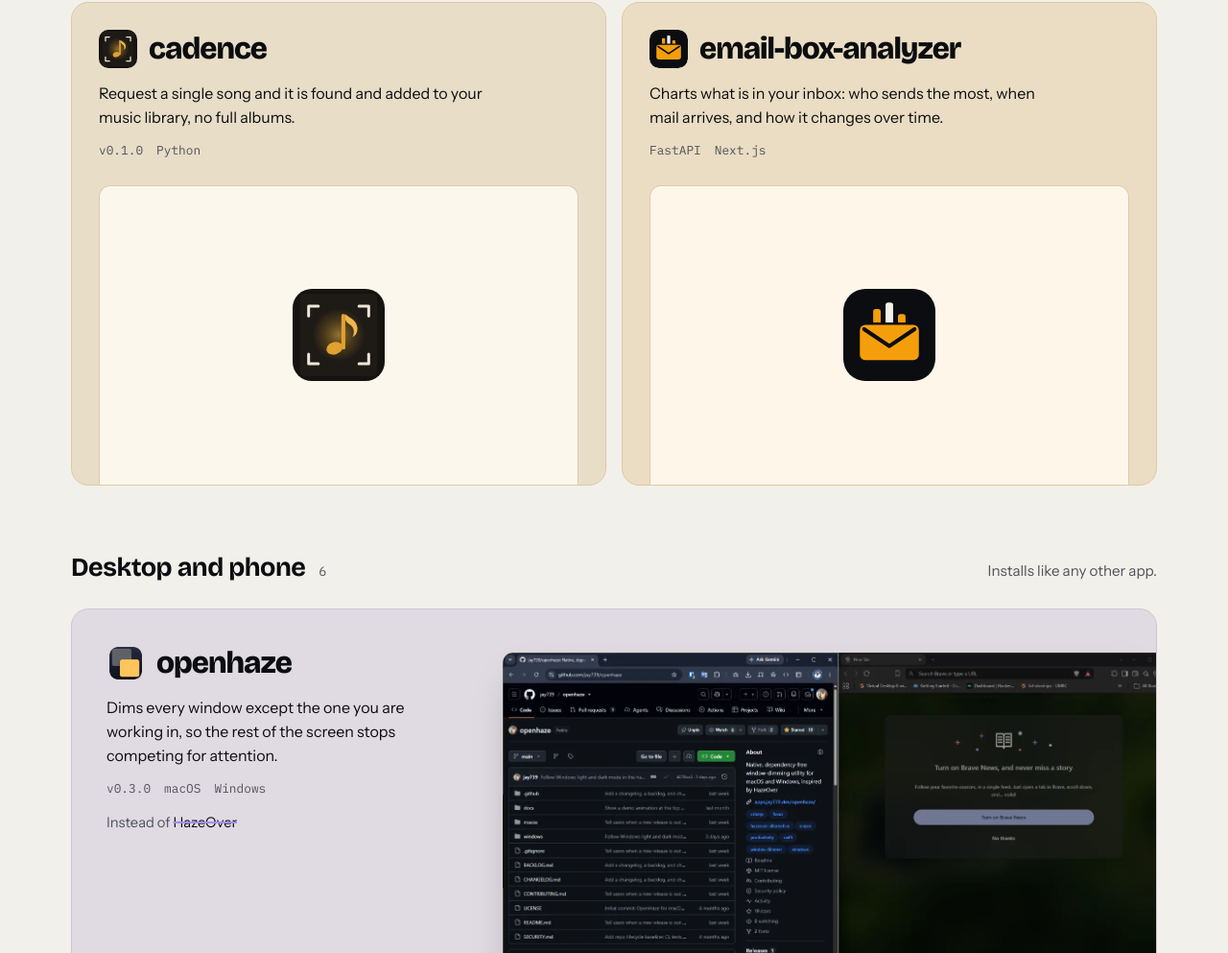
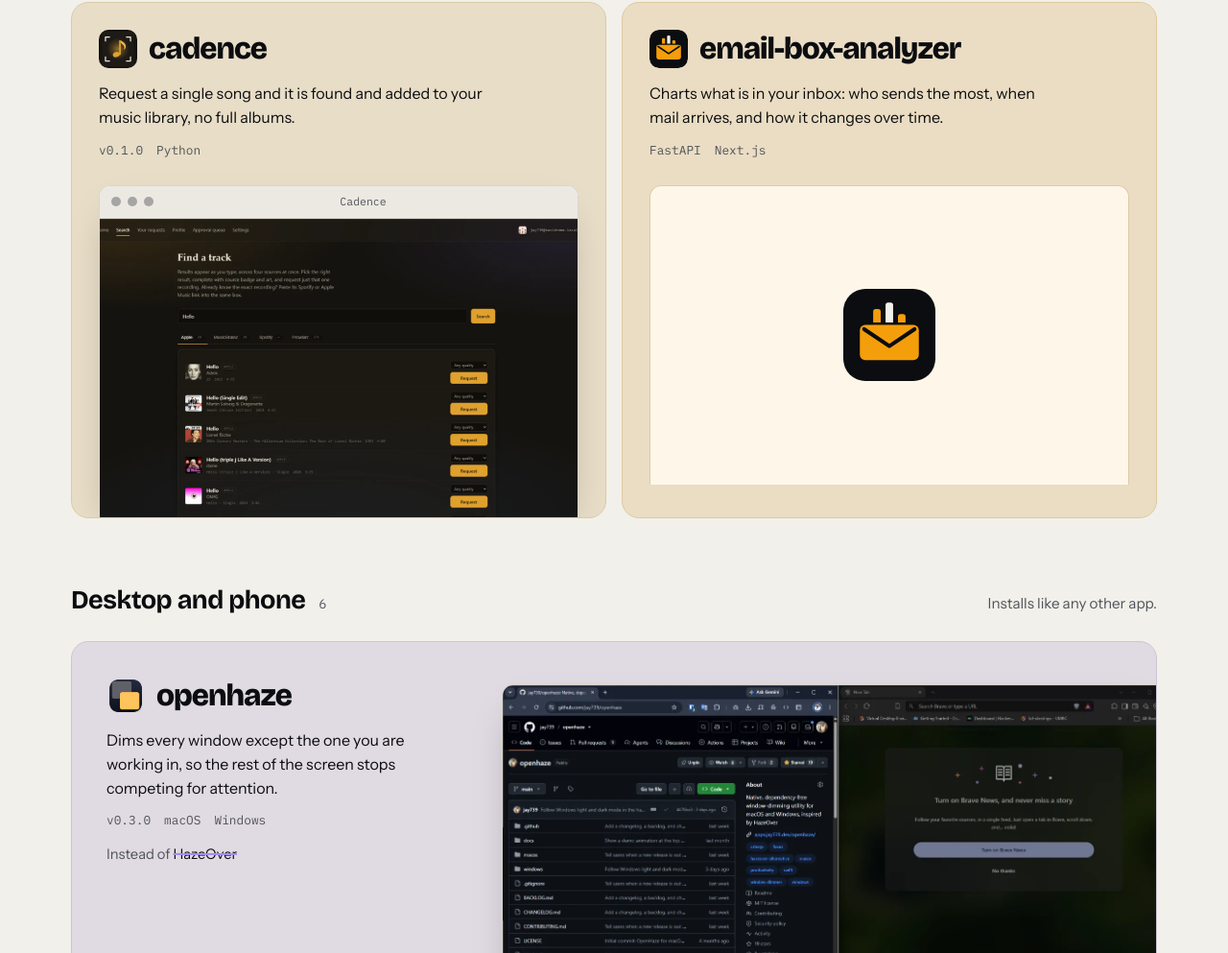
Before and after one commit to jay739/jay739.github.io, a plain HTML site: page index.html in a window 1280 px wide. Shown: the part 1797-2790 px from the top of the page at 96% size. Drawn offline with Linux system fonts and the light colour scheme.

Commit message:
Show cadence's search across its four sources
The cadence tile showed only its logo. It now shows a real search for "Hello" returning results from Apple, MusicBrainz, Spotify and Prowlarr, each with a quality picker and a Request button.

```diff
--- a/index.html
+++ b/index.html
@@ -616,15 +616,20 @@
               library, no full albums.
             </p>
             <p class="meta"><span>v0.1.0</span><span>Python</span></p>
-            <div class="frame lp" aria-hidden="true">
+            <figure class="frame">
+              <div class="bar">
+                <i></i><i></i><i></i><span class="title">Cadence</span>
+              </div>
               <img
-                src="img/logos/cadence.svg"
-                alt=""
-                width="96"
-                height="96"
+                class="shot"
+                src="img/shots/cadence.webp"
+                width="1440"
+                height="900"
                 loading="lazy"
+                decoding="async"
+                alt='Cadence searching for "Hello" across Apple, MusicBrainz, Spotify and Prowlarr, each result with a quality picker and a Request button'
               />
-            </div>
+            </figure>
           </a>
 
           <a
```
Also changed, not shown: img/shots/cadence.webp (added).
